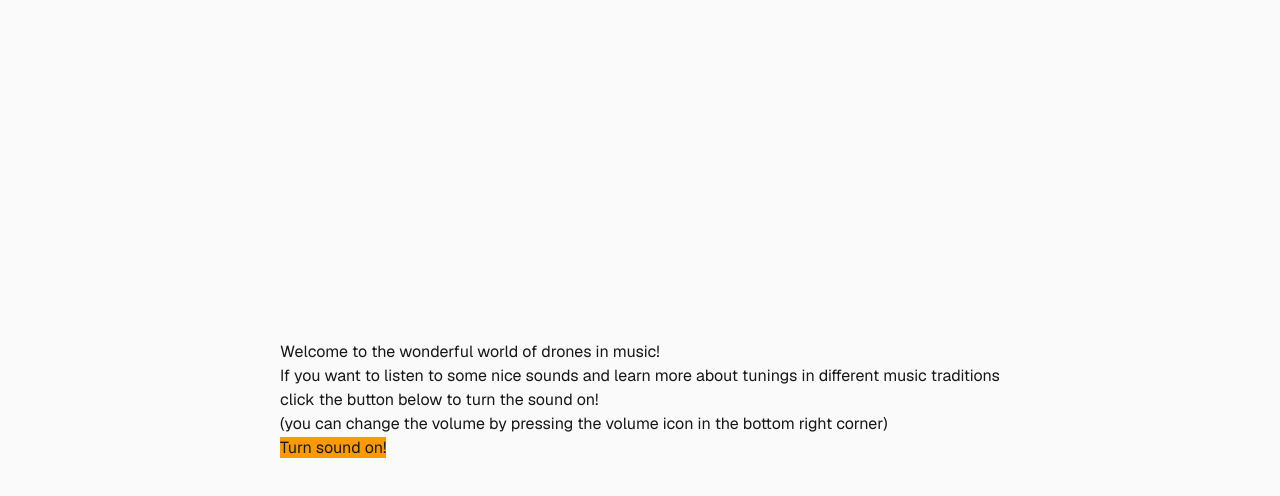
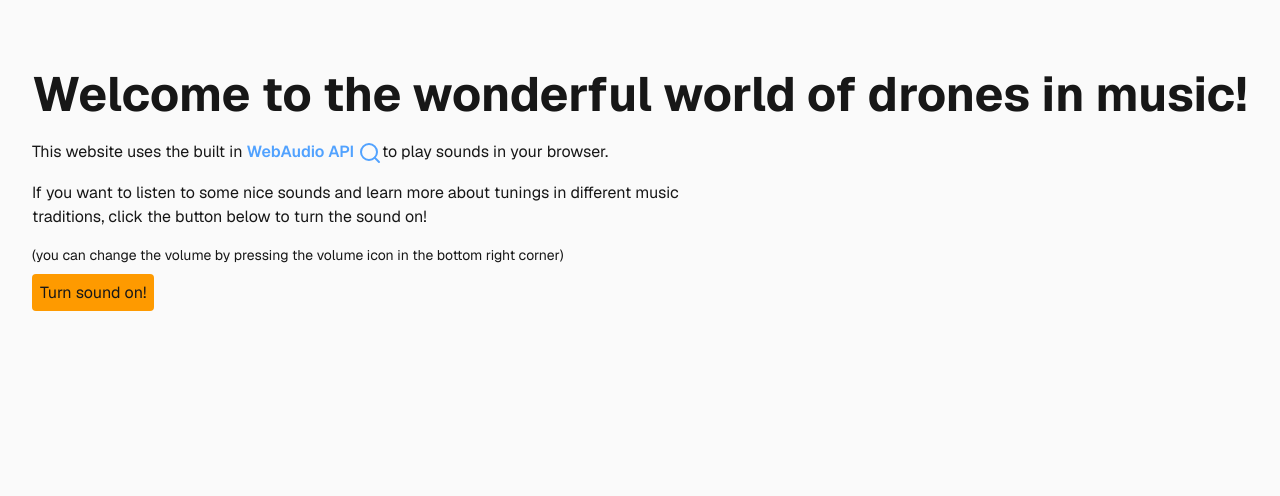
Before and after one commit to dalzegno/drone-music, a Next.js app: page / in a window 1280 px wide. Shown: the top 496 px of the page. Built offline with nearby package versions, Linux system fonts and the light colour scheme.

Commit message:
Add tailwind styling to first page, add lucide

```diff
--- a/app/introduction/page.tsx
+++ b/app/introduction/page.tsx
@@ -4,7 +4,7 @@ import { scales } from "@/data/scales/scales.json";
 import type { Drone } from "@/lib/types";
 
 export default function Introduction() {
-  const selectedDrone = scales.find((d) => d.id === 1) as Drone;
+  const selectedDrone = drones.find((d) => d.id === 1) as Drone;
   console.log(selectedDrone);
   const fundamentalFrequency = 110;
 
--- a/app/page.tsx
+++ b/app/page.tsx
@@ -1,23 +1,41 @@
 import InitAudioContext from "@/components/ui/init-audio-context";
 import Image from "next/image";
 import Link from "next/link";
+import { Search } from "lucide-react";
 
 export default function Home() {
   return (
-    <div className="flex min-h-screen items-center justify-center bg-zinc-50 font-sans dark:bg-black">
+    <div className="flex min-h-screen  bg-zinc-50 font-sans dark:bg-black">
       <main>
-        <h1>Welcome to the wonderful world of drones in music!</h1>
-
-        <p>
-          If you want to listen to some nice sounds and learn more about tunings
-          in different music traditions
-        </p>
-        <p>click the button below to turn the sound on!</p>
-        <p>
-          (you can change the volume by pressing the volume icon in the bottom
-          right corner)
-        </p>
-        <InitAudioContext></InitAudioContext>
+        <section className="py-16 px-4">
+          <div className="container mx-auto px-4">
+            <h1 className="text-5xl leading-tight text-balance font-bold">
+              Welcome to the wonderful world of drones in music!
+            </h1>
+            <p className="py-4">
+              This website uses the built in{" "}
+              <Link
+                className="font-semibold text-blue-400"
+                href={
+                  "https://developer.mozilla.org/en-US/docs/Web/API/Web_Audio_API"
+                }
+              >
+                WebAudio API <Search className="inline"></Search>
+              </Link>
+              to play sounds in your browser.
+            </p>
+            <p className="max-w-2xl">
+              If you want to listen to some nice sounds and learn more about
+              tunings in different music traditions, click the button below to
+              turn the sound on!
+            </p>
+            <p className="text-sm py-4">
+              (you can change the volume by pressing the volume icon in the
+              bottom right corner)
+            </p>
+            <InitAudioContext></InitAudioContext>
+          </div>
+        </section>
       </main>
     </div>
   );
--- a/components/ui/drone-container.tsx
+++ b/components/ui/drone-container.tsx
@@ -5,6 +5,7 @@ import { Scale } from "@/lib/types";
 import DroneNote from "./drone-note";
 import { useState } from "react";
 import { convertRatioToNumber } from "@/utils/ratioConverter";
+import { getAudioContext } from "@/audio-context/singletons/audioContext";
 
 export default function DroneContainer({
   fundamentalFrequency,
@@ -13,13 +14,20 @@ export default function DroneContainer({
   fundamentalFrequency: number;
   drone: Drone;
 }) {
+  const audioContext = getAudioContext() as AudioContext;
+  const primaryGain = audioContext.createGain();
+  primaryGain.gain.setValueAtTime(0.5, audioContext.currentTime);
+  primaryGain.connect(audioContext.destination);
+
   const [isPlaying, setIsPlaying] = useState(false);
   const [firstPlayClicked, setFirstPlayClicked] = useState(false);
+
   return (
     <div>
       {drone.notes.map((n, index) => (
         <DroneNote
           key={index}
+          primaryGain={primaryGain}
           note={n}
           frequency={
             fundamentalFrequency * convertRatioToNumber(n.ratio as string)
--- a/components/ui/drone-note.tsx
+++ b/components/ui/drone-note.tsx
@@ -6,16 +6,15 @@ import { useEffect, useState } from "react";
 
 const audioContext = getAudioContext() as AudioContext;
 let oscillators: OscillatorNode[] = [];
-const primaryGain = audioContext.createGain();
-primaryGain.gain.setValueAtTime(0.5, audioContext.currentTime);
-primaryGain.connect(audioContext.destination);
 
 export default function DroneNote({
+  primaryGain,
   note,
   frequency,
   isPlaying,
   firstPlayClicked,
 }: {
+  primaryGain: GainNode;
   note: Note;
   frequency: number;
   isPlaying: boolean;
--- a/components/ui/init-audio-context.tsx
+++ b/components/ui/init-audio-context.tsx
@@ -5,7 +5,7 @@ import Link from "next/link";
 export default function InitAudioContext() {
   return (
     <Link
-      className="bg-amber-500"
+      className="bg-amber-500 p-2 rounded-sm hover:bg-amber-600 transition-colors"
       href="/introduction"
       onClick={() => {
         const audioContext = getAudioContext();
--- a/package.json
+++ b/package.json
@@ -10,6 +10,7 @@
     "format": "biome format --write"
   },
   "dependencies": {
+    "lucide-react": "^0.577.0",
     "next": "16.1.6",
     "react": "19.2.3",
     "react-dom": "19.2.3"
```
Also changed, not shown: 1 other file (tests, documents, lock files or other folders).
